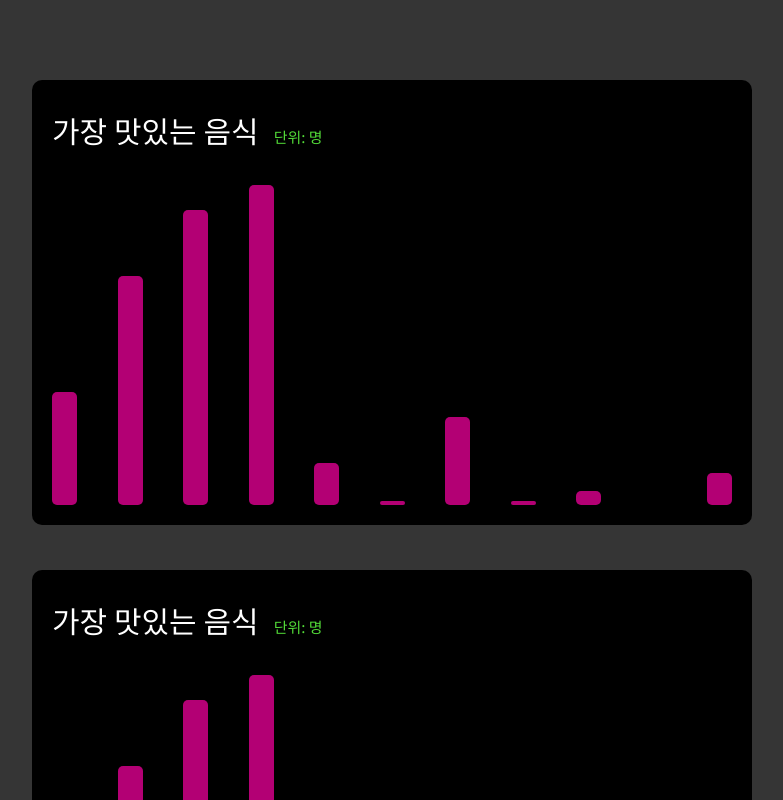
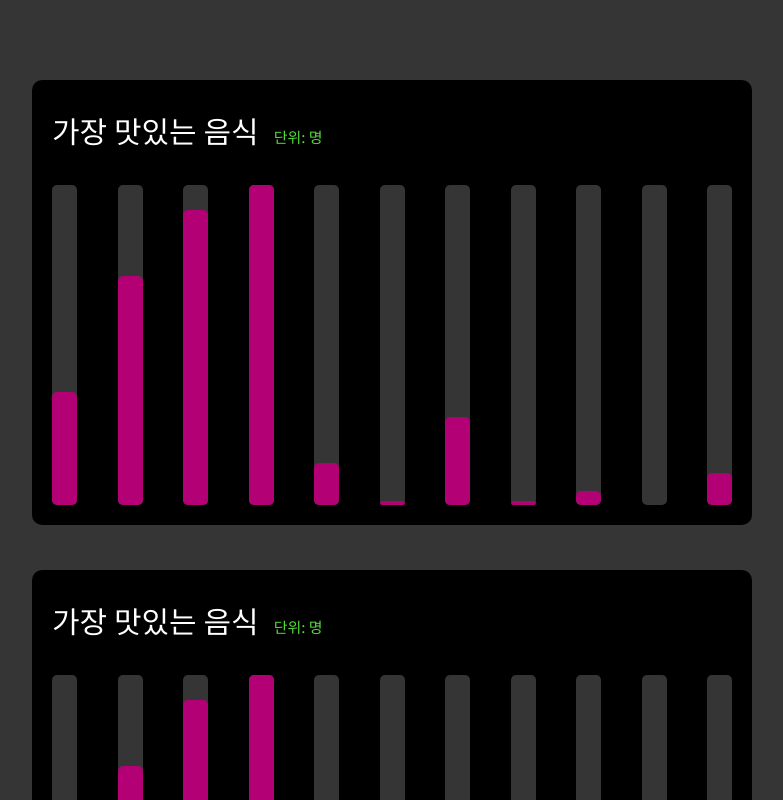
Before and after one commit to parkseohuinim/monitoring-server, a Next.js app: page /monitor in a window 1280 px wide. Shown: the top 800 px of the page, without its empty margins (248-1031 px from the left). Built offline with nearby package versions, Linux system fonts and the light colour scheme.

Commit message:
fix: changed chart background color

```diff
--- a/src/app/components/chart/VerticalBar.tsx
+++ b/src/app/components/chart/VerticalBar.tsx
@@ -77,7 +77,7 @@ export default function VerticalBar({data = {
         else return acc
       }, 0)
       const newChartData = {...data, chartData: data.chartData.map((e,i,arr) => {
-        return e.amount && {...e, height: (e.amount / totalAmount * 100) + '%'}
+        return e.amount ? {...e, height: (e.amount / totalAmount * 100) + '%'} : {...e, height: '0%'}
       })}
       setBarData(newChartData)
     }
@@ -99,11 +99,12 @@ export default function VerticalBar({data = {
               barData.chartData.length &&
               barData.chartData.map((e,i,arr) => {
                 return (
-                  <div className="bar-wrap" key={'barData' + i}>
+                  <div className="bar-wrap"
+                  key={'barData' + i}
+                  onMouseOver={() => handleMouseOver(i)}
+                  onMouseOut={handleMouseOut}>
                     <div className="bar"
                     style={{height: e.height}}
-                    onMouseOver={() => handleMouseOver(i)}
-                    onMouseOut={handleMouseOut}
                     >
                       <Tooltip msg={`${e.label}: ${e.amount}`} active={e.tooltipActive} />
                     </div>
--- a/src/styles/chart.scss
+++ b/src/styles/chart.scss
@@ -30,6 +30,8 @@
         position: relative;
         display: flex;
         align-items: flex-end;
+        background: #353535;
+        border-radius: 5px;
         .bar {
           position: relative;
           border-radius: 5px;
```
